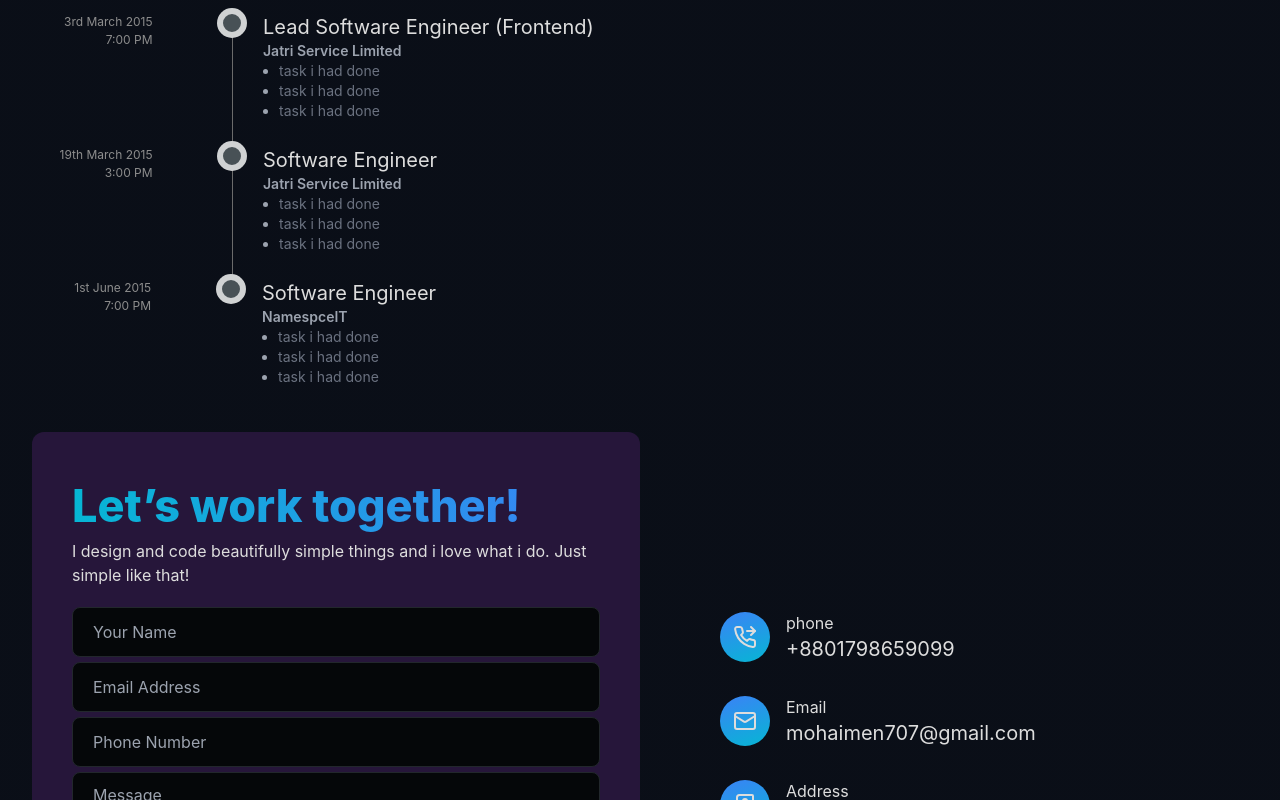
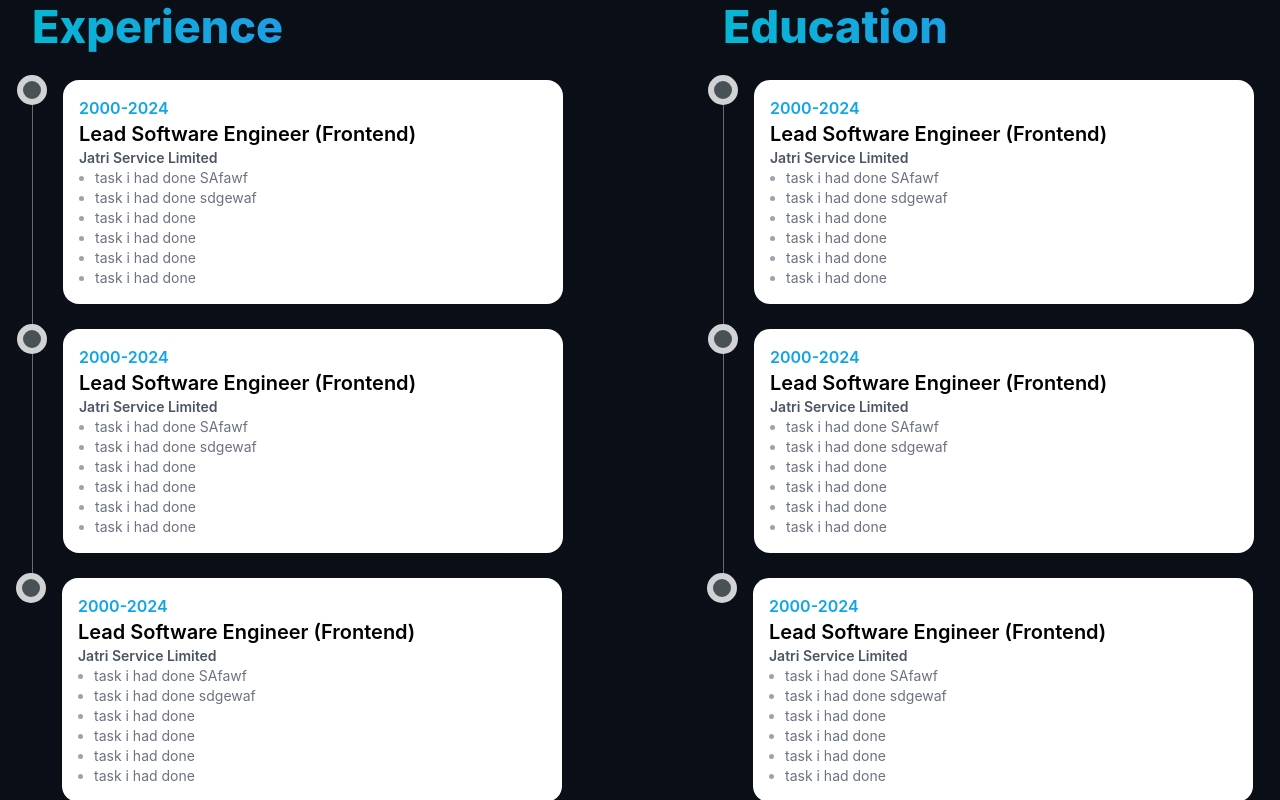
Before and after one commit to mohaimenkhalid/personal-portfolio-nuxt3, a Nuxt app: page / in a window 1280 px wide. Shown: the part 1540-2340 px from the top of the page. Built offline with nearby package versions, Linux system fonts and the light colour scheme.

Commit message:
initial design experence

```diff
--- a/components/experience.vue
+++ b/components/experience.vue
@@ -7,47 +7,125 @@ import {BriefcaseBusiness, ExternalLink, GraduationCap} from 'lucide-vue-next'
     <div class="container">
       <div class="flex gap-x-40 flex-col md:flex-row">
         <div class="history-tl-container">
+          <h2 class="section-title text-[30px] md:text-[45px]">Experience</h2>
           <ul class="tl">
             <li class="tl-item exp-list-box-item">
-              <div class="timestamp">
-                3rd March 2015<br> 7:00 PM
+              <div class="bg-white w-[500px] rounded-2xl p-4">
+                <div class="text-[var(--tj-theme-primary-2)] font-semibold">
+                  2000-2024
                 </div>
-              <div class="item-title text-xl">Lead Software Engineer (Frontend)</div>
-              <div class="text-sm font-semibold text-gray-400">Jatri Service Limited</div>
+                <div class="text-xl text-black font-semibold">Lead Software Engineer (Frontend)</div>
+                <div class="text-sm font-semibold text-gray-600">Jatri Service Limited</div>
                 <div class="">
                   <ul class="list-outside list-disc pl-4 text-sm text-gray-500 marker:text-gray-400 d:text-gray-300/80 d:marker:text-gray-600 print:!text-base">
-                  <li class="">task i had done</li>
+                    <li class="">task i had done SAfawf</li>
+                    <li>task i had done sdgewaf</li>
+                    <li>task i had done</li>
+                    <li>task i had done</li>
                     <li>task i had done</li>
                     <li>task i had done</li>
                   </ul>
                 </div>
+              </div>
             </li>
             <li class="tl-item exp-list-box-item">
-              <div class="timestamp">
-                19th March 2015<br> 3:00 PM
+              <div class="bg-white w-[500px] rounded-2xl p-4">
+                <div class="text-[var(--tj-theme-primary-2)] font-semibold">
+                  2000-2024
                 </div>
-              <div class="item-title text-xl">Software Engineer</div>
-              <div class="text-sm font-semibold text-gray-400">Jatri Service Limited</div>
+                <div class="text-xl text-black font-semibold">Lead Software Engineer (Frontend)</div>
+                <div class="text-sm font-semibold text-gray-600">Jatri Service Limited</div>
                 <div class="">
                   <ul class="list-outside list-disc pl-4 text-sm text-gray-500 marker:text-gray-400 d:text-gray-300/80 d:marker:text-gray-600 print:!text-base">
-                  <li class="">task i had done</li>
+                    <li class="">task i had done SAfawf</li>
+                    <li>task i had done sdgewaf</li>
+                    <li>task i had done</li>
+                    <li>task i had done</li>
                     <li>task i had done</li>
                     <li>task i had done</li>
                   </ul>
                 </div>
+              </div>
             </li>
             <li class="tl-item exp-list-box-item">
-              <div class="timestamp">
-                1st June 2015<br> 7:00 PM
+              <div class="bg-white w-[500px] rounded-2xl p-4">
+                <div class="text-[var(--tj-theme-primary-2)] font-semibold">
+                  2000-2024
                 </div>
-              <div class="item-title text-xl">Software Engineer</div>
-              <div class="text-sm font-semibold text-gray-400">NamespceIT</div>
+                <div class="text-xl text-black font-semibold">Lead Software Engineer (Frontend)</div>
+                <div class="text-sm font-semibold text-gray-600">Jatri Service Limited</div>
                 <div class="">
                   <ul class="list-outside list-disc pl-4 text-sm text-gray-500 marker:text-gray-400 d:text-gray-300/80 d:marker:text-gray-600 print:!text-base">
-                  <li class="">task i had done</li>
+                    <li class="">task i had done SAfawf</li>
+                    <li>task i had done sdgewaf</li>
+                    <li>task i had done</li>
+                    <li>task i had done</li>
                     <li>task i had done</li>
                     <li>task i had done</li>
                   </ul>
+                </div>
+              </div>
+            </li>
+          </ul>
+        </div>
+        <div class="history-tl-container">
+          <h2 class="section-title text-[30px] md:text-[45px]">Education</h2>
+          <ul class="tl">
+            <li class="tl-item exp-list-box-item">
+              <div class="bg-white w-[500px] rounded-2xl p-4">
+                <div class="text-[var(--tj-theme-primary-2)] font-semibold">
+                  2000-2024
+                </div>
+                <div class="text-xl text-black font-semibold">Lead Software Engineer (Frontend)</div>
+                <div class="text-sm font-semibold text-gray-600">Jatri Service Limited</div>
+                <div class="">
+                  <ul class="list-outside list-disc pl-4 text-sm text-gray-500 marker:text-gray-400 d:text-gray-300/80 d:marker:text-gray-600 print:!text-base">
+                    <li class="">task i had done SAfawf</li>
+                    <li>task i had done sdgewaf</li>
+                    <li>task i had done</li>
+                    <li>task i had done</li>
+                    <li>task i had done</li>
+                    <li>task i had done</li>
+                  </ul>
+                </div>
+              </div>
+            </li>
+            <li class="tl-item exp-list-box-item">
+              <div class="bg-white w-[500px] rounded-2xl p-4">
+                <div class="text-[var(--tj-theme-primary-2)] font-semibold">
+                  2000-2024
+                </div>
+                <div class="text-xl text-black font-semibold">Lead Software Engineer (Frontend)</div>
+                <div class="text-sm font-semibold text-gray-600">Jatri Service Limited</div>
+                <div class="">
+                  <ul class="list-outside list-disc pl-4 text-sm text-gray-500 marker:text-gray-400 d:text-gray-300/80 d:marker:text-gray-600 print:!text-base">
+                    <li class="">task i had done SAfawf</li>
+                    <li>task i had done sdgewaf</li>
+                    <li>task i had done</li>
+                    <li>task i had done</li>
+                    <li>task i had done</li>
+                    <li>task i had done</li>
+                  </ul>
+                </div>
+              </div>
+            </li>
+            <li class="tl-item exp-list-box-item">
+              <div class="bg-white w-[500px] rounded-2xl p-4">
+                <div class="text-[var(--tj-theme-primary-2)] font-semibold">
+                  2000-2024
+                </div>
+                <div class="text-xl text-black font-semibold">Lead Software Engineer (Frontend)</div>
+                <div class="text-sm font-semibold text-gray-600">Jatri Service Limited</div>
+                <div class="">
+                  <ul class="list-outside list-disc pl-4 text-sm text-gray-500 marker:text-gray-400 d:text-gray-300/80 d:marker:text-gray-600 print:!text-base">
+                    <li class="">task i had done SAfawf</li>
+                    <li>task i had done sdgewaf</li>
+                    <li>task i had done</li>
+                    <li>task i had done</li>
+                    <li>task i had done</li>
+                    <li>task i had done</li>
+                  </ul>
+                </div>
               </div>
             </li>
           </ul>
@@ -88,7 +166,6 @@ import {BriefcaseBusiness, ExternalLink, GraduationCap} from 'lucide-vue-next'
 .history-tl-container ul.tl li.exp-list-box-item{
   list-style: none;
   margin: auto;
-  margin-left: 200px;
   min-height: 50px;
   border-left: 1px solid #6b6b6b;
   padding: 0 0 25px 30px;
@@ -118,9 +195,6 @@ import {BriefcaseBusiness, ExternalLink, GraduationCap} from 'lucide-vue-next'
   transition: all 1000ms ease-in-out;
 }
 
-ul.tl li .item-title {
-}
-
 .history-tl-container ul.tl li .timestamp {
   color: #8D8D8D;
   position: absolute;
@@ -129,4 +203,16 @@ ul.tl li .item-title {
   text-align: right;
   font-size: 12px;
 }
+
+.title {
+  background-image: linear-gradient(to right, var(--tw-gradient-stops));
+  --tw-gradient-from: #06b6d4;
+  --tw-gradient-stops: var(--tw-gradient-from), var(--tw-gradient-to);
+  --tw-gradient-to: rgba(14, 165, 233, 0);
+  --tw-gradient-to: #3b82f6;
+  -webkit-background-clip: text;
+  background-clip: text;
+  font-weight: 800;
+  color: transparent;
+}
 </style>
--- a/components/hero.vue
+++ b/components/hero.vue
@@ -164,6 +164,8 @@ import {Download} from 'lucide-vue-next';
   color: transparent;
 }
 
+
+
 .hero-section {
   background: transparent;
   position: relative;
```
Lines whose indentation alone changed are shown as unchanged.
